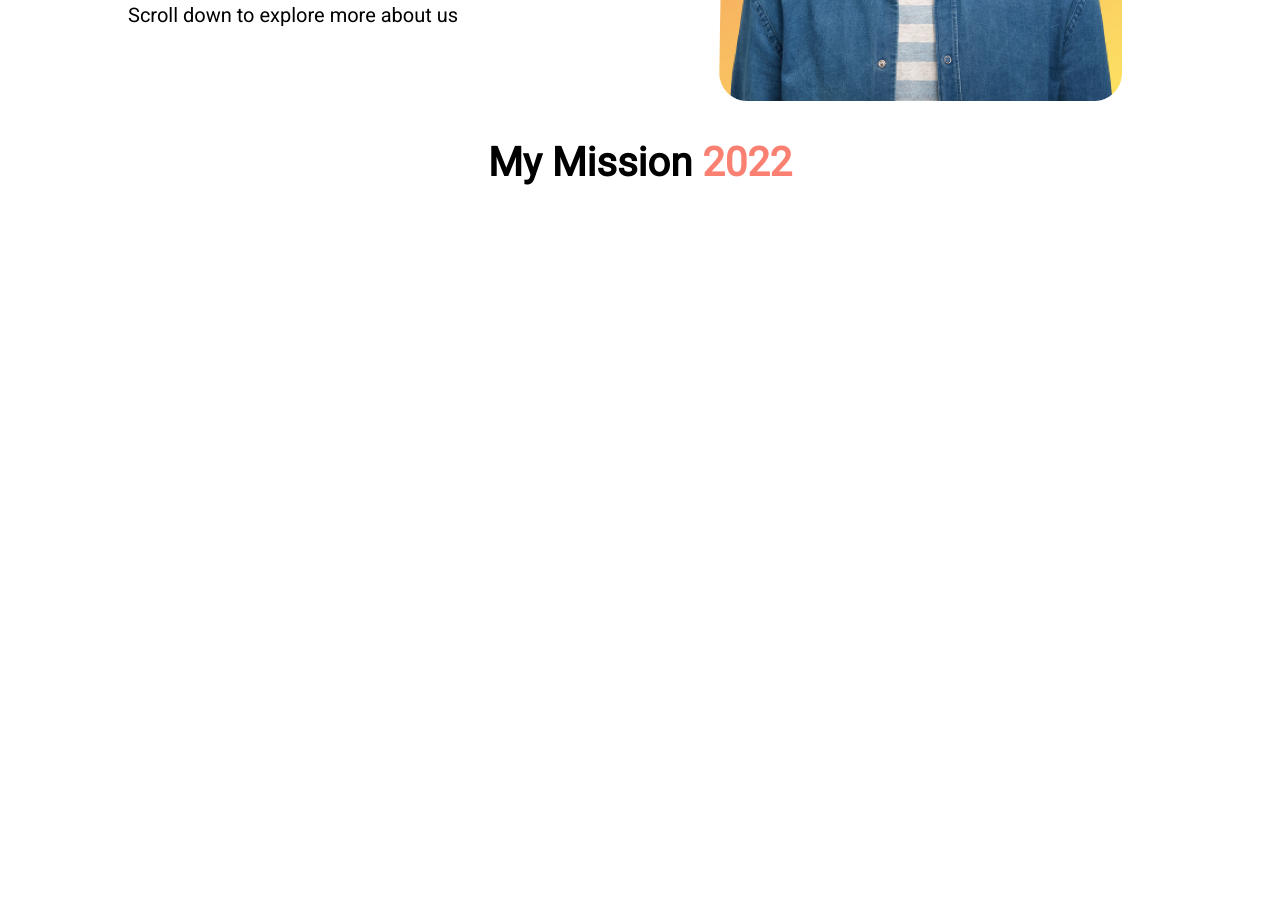
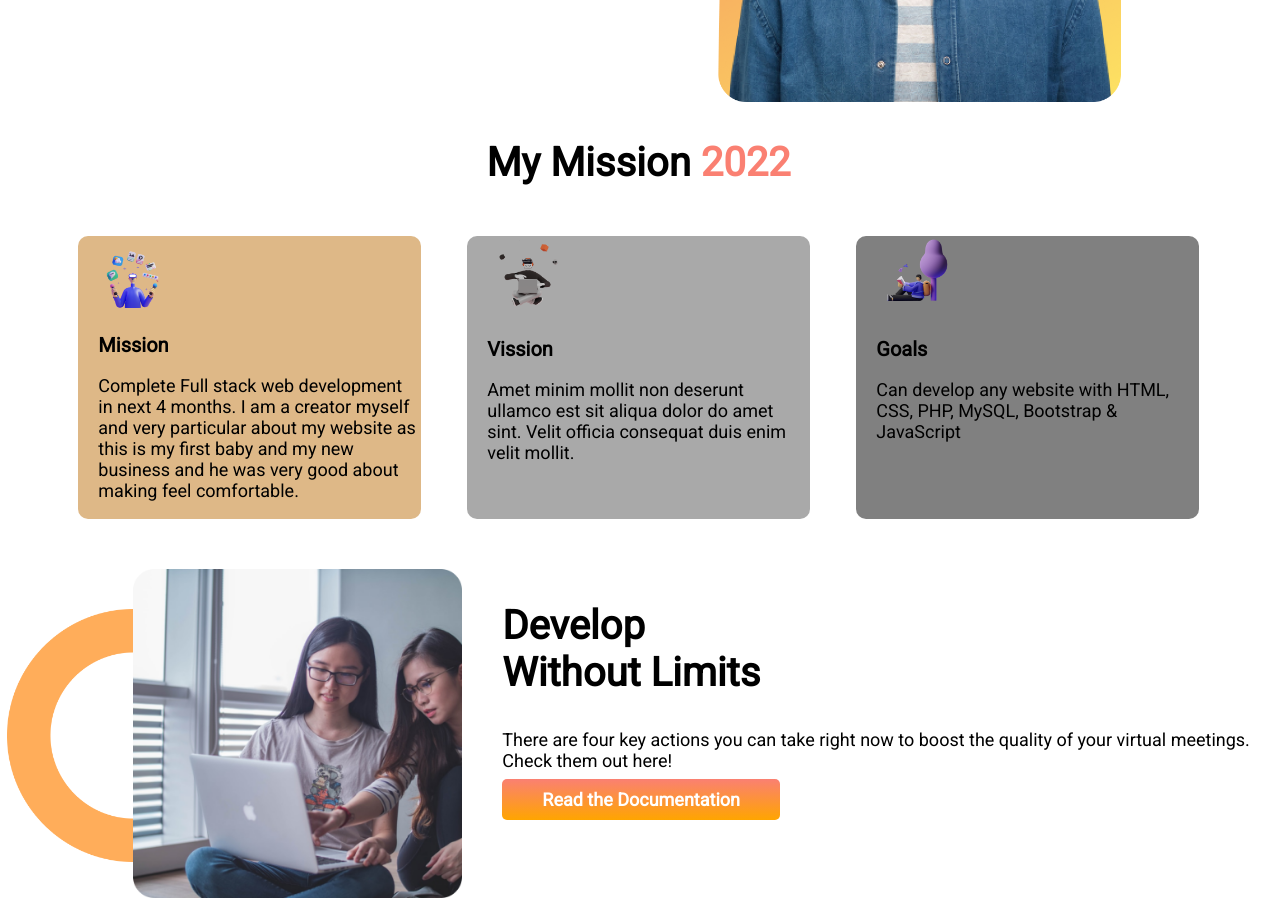
Before and after one commit to cryptomehedi/First-Assignment, a plain HTML site: page index.html in a window 1280 px wide. Shown: the part 349-1259 px from the top of the page. Before the commit the page ends 800 px from the top, so only its background shows below. Drawn offline with Linux system fonts and the light colour scheme.

Commit message:
sec section

```diff
--- a/index.html
+++ b/index.html
@@ -20,10 +20,10 @@
         <div class="sec-1st-div d-half">
             <div class="d-font bdr">
                 <h1>
-                    Stay Focused on
-                </h1>
-                <h1 class="h1-color">
+                    Stay Focused on <br>
+                <span class="h1-color">
                     Mission 2022
+                </span>
                 </h1>
             </div>
 
@@ -41,11 +41,57 @@
             <img src="img/person/person-1.png" alt="Person">
         </div>
     </section>
-    <section>
-        <div>
+    <section class="mission">
             <h1 class="p-center">
                 My Mission <span class="h1-color">2022</span>
             </h1>
+       <div class="flex">
+        <div id="m-1" class="mis-qta">
+            <img src="img/illustrators/illustrator-1.png" alt="">
+            <h1 class="font-size-20">
+                Mission
+            </h1>
+            <p>
+                Complete Full stack web development in next 4 months. I am a creator myself and very particular about my website as this is my first baby and my new business and he was very good about making feel comfortable.
+            </p>
+        </div>
+        <div id="m-2" class="mis-qta">
+            <img src="img/illustrators/illustrator-2.png" alt="">
+            <h1 class="font-size-20">
+                Vission
+            </h1>
+            <p>
+                Amet minim mollit non deserunt ullamco est sit aliqua dolor do amet sint. Velit officia consequat duis enim velit mollit.
+            </p>
+        </div>
+        <div id="m-3" class="mis-qta">
+            <img src="img/illustrators/illustrator-3.png" alt="">
+            <h1 class="font-size-20">
+                Goals
+            </h1>
+            <p>
+                Can develop any website with HTML, CSS, PHP, MySQL, Bootstrap & JavaScript
+            </p>
+        </div>
+       </div>
+    </section>
+
+    <section class="sec-2 sec-2-ban">
+        <div id="sec-2-img">
+            <img src="img/pictures/coding.png" alt="">
+        </div>
+        <div class="sec-2-pra">
+            <h1>
+                Develop
+            <br>
+                Without Limits
+            </h1>
+            <p>
+                There are four key actions you can take right now to boost the quality of your virtual meetings. Check them out here!
+            </p>
+            <p>
+                <a class="btn" target="_blank" href="https://cryptomehedi.com">Read the Documentation</a>
+            </p>
         </div>
     </section>
 </body>
--- a/style.css
+++ b/style.css
@@ -22,7 +22,6 @@ h1{
 }
 .sec-1{
     display: flex;
-
 }
 .d-half img{
     width: 75%;
@@ -37,8 +36,70 @@ h1{
 }
 body{
     font-family: 'Roboto', sans-serif;
-    font-size: 20px;
+    font-size: 18px;
+    margin-left: 5px;
 }
 .p-center{
     text-align: center;
 }
+.flex{
+    display: flex;
+    margin: 50px;
+}
+.mis-qta{
+    width: 50%;
+    margin-left: 2%;
+    margin-right: 2%;
+    padding-left: 20px;
+    border-radius: 10px;
+}
+.mis-qta img{
+    width: 25%;
+}
+.font-size-20{
+    font-size: 20px;
+}
+.sec-2{
+    display: flex;
+
+    text-align: left;
+    margin: 2px;
+}
+.sec-2-ban{
+    background-image: url(img/shapes/shape-1.png);
+    background-repeat: no-repeat;
+    background-position: left;
+    background-size: 20%;
+}
+.sec-2 img{
+    width: 100%;
+}
+.sec-2-text{
+    text-align: left;
+}
+
+.sec-2-pra{
+    text-align: left;
+    width: 70%;
+    padding-left: 40px;
+}
+
+
+
+
+#m-1{
+    background-color: burlywood;
+}
+#m-2{
+    background-color: darkgrey;
+}
+#m-3{
+    background-color: gray;
+}
+#sec-2-img{
+    text-align: left;
+    padding-left: 10%;
+}
+#sec-2-img{
+    width: 30%;
+}
```
